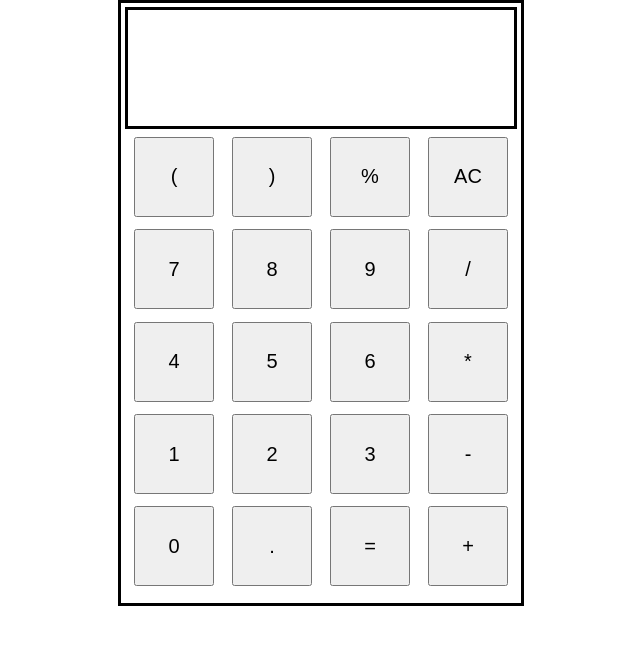
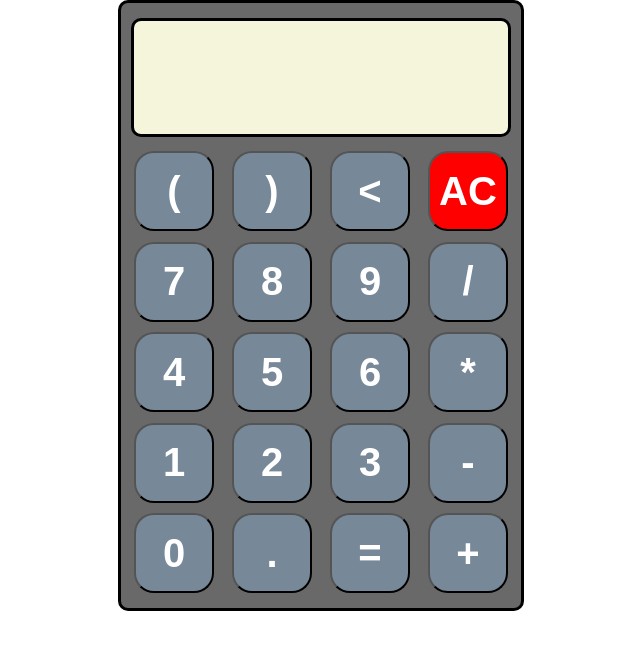
Before and after one commit to junwei-wong/calculator, a React (Create React App) app: page / in a window 1280 px wide. Shown: the top 650 px of the page, without its empty margins (319-959 px from the left). Built offline with nearby package versions, Linux system fonts and the light colour scheme.

Commit message:
new button, css, logic fix

```diff
--- a/src/App.css
+++ b/src/App.css
@@ -1,18 +1,44 @@
 .container {
+  padding-top: 5px;
   height: 600px;
   width: 400px;
   border-style: solid;
-  margin: auto;
+  border-radius: 10px;
+  margin: auto auto auto auto;
   display: flex;
+  background-color: dimgray;
   flex-direction: column;
 }
 
-.results {
+.output-panel {
   border-style: solid;
+  border-radius: 10px;
+  background-color: beige;
   height: 20%;
   word-wrap: break-word;
-  margin: 4px;
-  font-size: 40px;
+  margin: 10px;
+}
+
+.equation {
+  justify-content: flex-start;
+  display: flex;
+  height: 50%;
+  font-size: 35px;
+  padding-left: 8px;
+}
+
+.results {
+  justify-content: flex-end;
+  display: flex;
+  height: 50%;
+  font-size: 45px;
+  font-weight: bold;
+  padding-right: 4px;
+}
+
+#button-AC {
+  background-color: red;
+  color: white;
 }
 
 .buttons-panel {
@@ -28,5 +54,9 @@
 .button {
   width: 80px;
   height: 80px;
-  font-size: 20px;
+  font-size: 40px;
+  font-weight: 800;
+  background-color: lightslategrey;
+  color: white;
+  border-radius: 20px;
 }
--- a/src/App.js
+++ b/src/App.js
@@ -1,29 +1,31 @@
 import React, {useState} from "react"
 import "./App.css"
 function App () {
-  const [output, changeOutput] = useState('')
-  const calculatorButtonsArray = ['(',  ')', '%', 'AC', '7', '8', '9','/','4','5','6','*','1','2','3','-','0','.','=','+']
+  const [equation, changeEquation] = useState("")
+  const [output, changeOutput] = useState("")
+  const calculatorButtonsArray = ["(",  ")", "<", "AC", "7", "8", "9","/","4","5","6","*","1","2","3","-","0",".","=","+"]
 
   const handleOnClick = buttonValue => {
     switch(buttonValue) {
-      case "AC": changeOutput(''); break;
-      case "=": changeOutput(evaluateResults(output)); break;
-      default: changeOutput(output+buttonValue)
+      case "AC": changeEquation(""); changeOutput(""); break;
+      case "=": changeOutput(evaluateResults(equation)); break;
+      case "<": changeEquation(equation.substring(0, equation.length - 1)); break;
+      default: changeEquation(equation+buttonValue)
     }
   }
 
-  const evaluateResults = output => {
-    let results = output
-    if(!output === ''){
-      for(const i of output){
+  const evaluateResults = equationString => {
+    let results = ""
+    if(!(equationString === "" || !equation)){
+      for(const i of equationString){
         if(!calculatorButtonsArray.includes(i))
-          return 'HACKER'
+          return "HACKER"
       }
       try{
-        results = eval(output)
+        results = eval(equationString)
       }
       catch{
-        alert('invalid equation')
+        alert("invalid equation")
       }
     }
     return results
@@ -31,9 +33,12 @@ function App () {
 
   return (
     <div className="container">
-      <label htmlFor="output" className="results">{output}</label>
+    <div className="output-panel">
+      <label  className="equation">{equation? equation : ""}</label>
+      <label htmlFor="output" className="results">{output? output : ""}</label>
+    </div>
       <div className="buttons-panel">
-        {calculatorButtonsArray.map(button=><button className="button" key={button} onClick={event => handleOnClick(button)}>{button}</button>)} </div>
+        {calculatorButtonsArray.map(button=><button className="button" key={button} id={`button-${button}`} onClick={event => handleOnClick(button)}>{button}</button>)} </div>
     </div>
   )
 }
```
